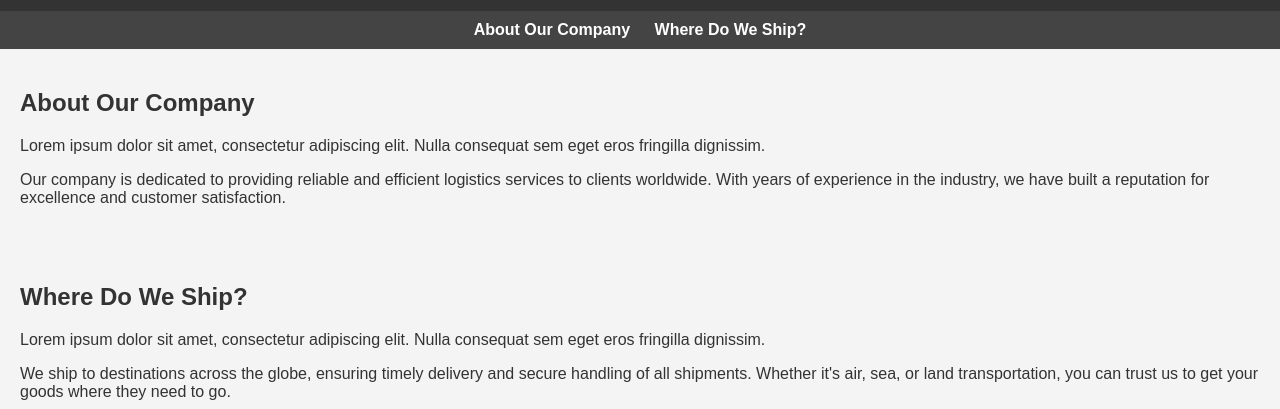
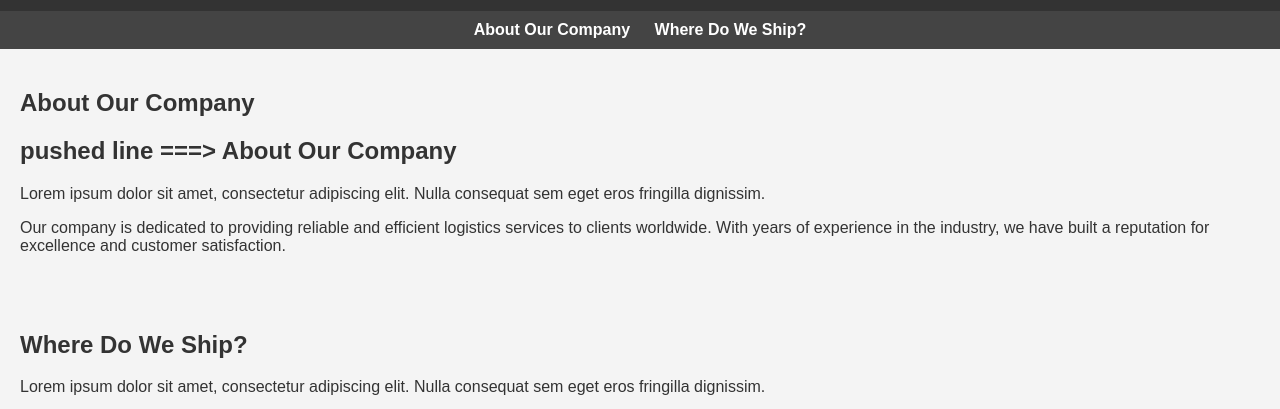
Before and after one commit to ahmadkallab/WebDevOps, a plain HTML site: page index.html in a window 1280 px wide. Shown: the part 89-498 px from the top of the page. Drawn offline with Linux system fonts and the light colour scheme.

Commit message:
added update

```diff
--- a/index.html
+++ b/index.html
@@ -82,6 +82,7 @@
 </nav>
 <section id="about">
     <h2>About Our Company</h2>
+<h2>pushed line ===>  About Our Company </h2>
     <p>Lorem ipsum dolor sit amet, consectetur adipiscing elit. Nulla consequat sem eget eros fringilla dignissim.</p>
     <p>Our company is dedicated to providing reliable and efficient logistics services to clients worldwide. With years of experience in the industry, we have built a reputation for excellence and customer satisfaction.</p>
 </section>
```
